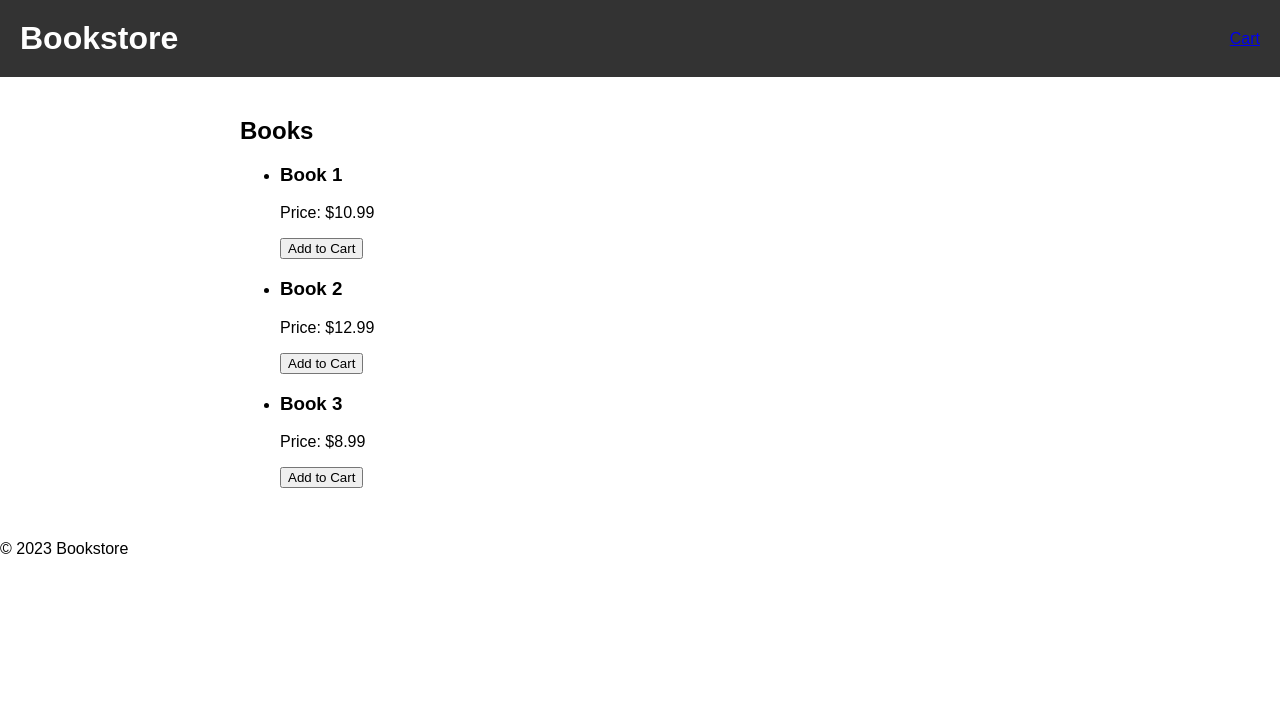
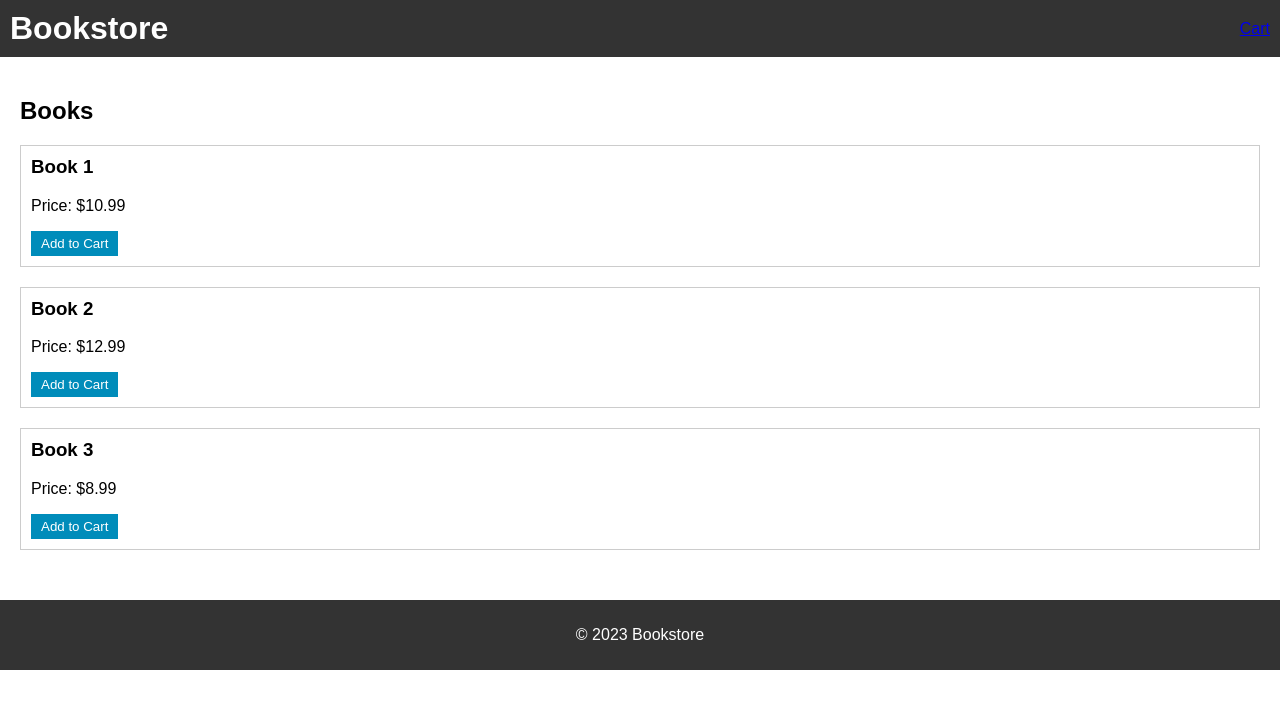
Before and after one commit to vanessarojas/vanessarojas.github.io, a PHP site: page /booksell.html in a window 1280 px wide. Shown: the top 709 px of the page. Run offline with PHP 8.4, Linux system fonts and the light colour scheme.

Commit message:
Update style.css

```diff
--- a/style.css
+++ b/style.css
@@ -1,93 +1,51 @@
-/* styles.css */
-
-/* Global styles */
 body {
-  font-family: Arial, sans-serif;
+	font-family: sans-serif;
 	margin: 0;
 	padding: 0;
 }
-
-/* Header styles */
 header {
 	background-color: #333;
-  color: #fff;
-  padding: 20px;
+	color: white;
 	display: flex;
+	align-items: center;
 	justify-content: space-between;
-  align-items: center;
+	padding: 10px;
 }
-
 header h1 {
 	margin: 0;
 }
-
-nav ul {
+main {
+	padding: 20px;
+}
+#books {
+	margin-bottom: 30px;
+}
+#books ul {
 	list-style: none;
 	margin: 0;
 	padding: 0;
-  display: flex;
 }
-
-nav li {
-  margin-right: 20px;
-}
-
-nav li:last-child {
-  margin-right: 0;
-}
-
-nav a {
-  color: #fff;
-  text-decoration: none;
-  padding: 5px;
-  border-radius: 5px;
-}
-
-nav a:hover {
-  background-color: #fff;
-  color: #333;
-}
-
-/* Main content styles */
-main {
-  max-width: 800px;
-  margin: 0 auto;
-  padding: 20px;
-}
-
-h2 {
-  font-size: 24px;
-  margin-bottom: 10px;
-}
-
-.book-list {
-  display: flex;
-  flex-wrap: wrap;
-}
-
-article {
-  width: 45%;
-  margin-right: 5%;
+#books li {
 	margin-bottom: 20px;
 	border: 1px solid #ccc;
 	padding: 10px;
-  display: flex;
-  flex-direction: column;
 }
-
-article:last-child {
-  margin-right: 0;
+#books h3 {
+	margin-top: 0;
 }
-
-article img {
-  max-width: 100%;
-  margin-bottom: 10px;
+#books button {
+	background-color: #008CBA;
+	color: white;
+	border: none;
+	padding: 5px 10px;
+	cursor: pointer;
 }
-
-article h3 {
-  margin: 0;
+#books button:hover {
+	background-color: #005D7E;
 }
-
-article p {
-  font-size: 14px;
-  margin-bottom: 10px
+footer {
+	background-color: #333;
+	color: white;
+	padding: 10px;
+	text-align: center;
+}
```
Lines whose indentation alone changed are shown as unchanged.
